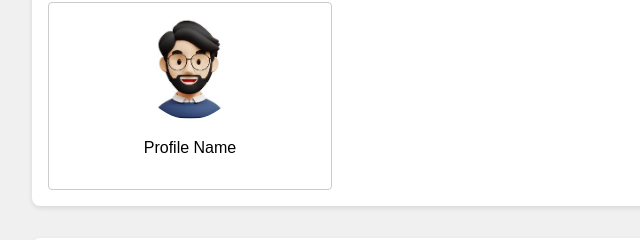
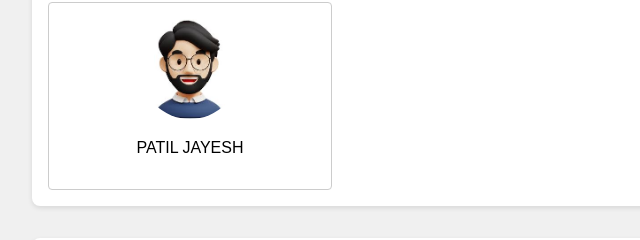
Before and after one commit to jp-rw3715/full-stack, a plain HTML site: page CSS/task(14-5-25)/index.html in a window 1280 px wide. Shown: the part 1116-1356 px from the top of the page, 0-640 px from the left. Drawn offline with Linux system fonts and the light colour scheme.

Commit message:
Auto Commit - 24-05-2025 23:46:38.76

```diff
--- a/CSS/task(14-5-25)/index.html
+++ b/CSS/task(14-5-25)/index.html
@@ -34,7 +34,7 @@
       </div>
       <div class="profile-card">
         <img src="./img/avtar.jpeg" class="avatar" alt="avatar" />
-        <p>Profile Name</p>
+        <p>PATIL JAYESH</p>
       </div>
     </div>
 
```
